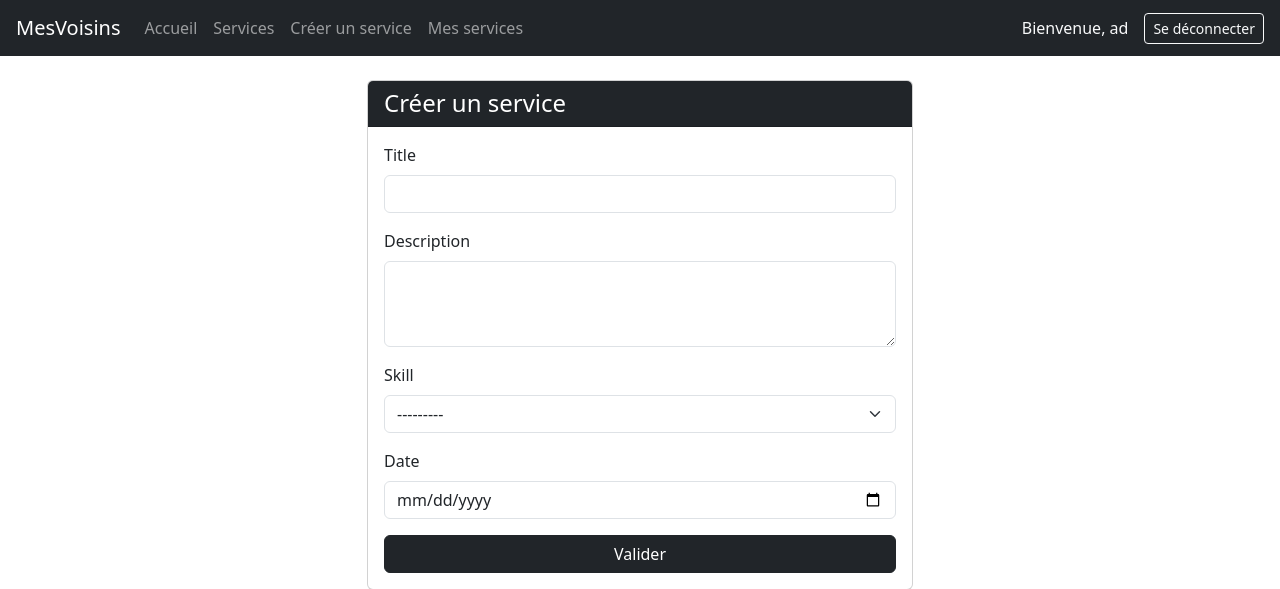
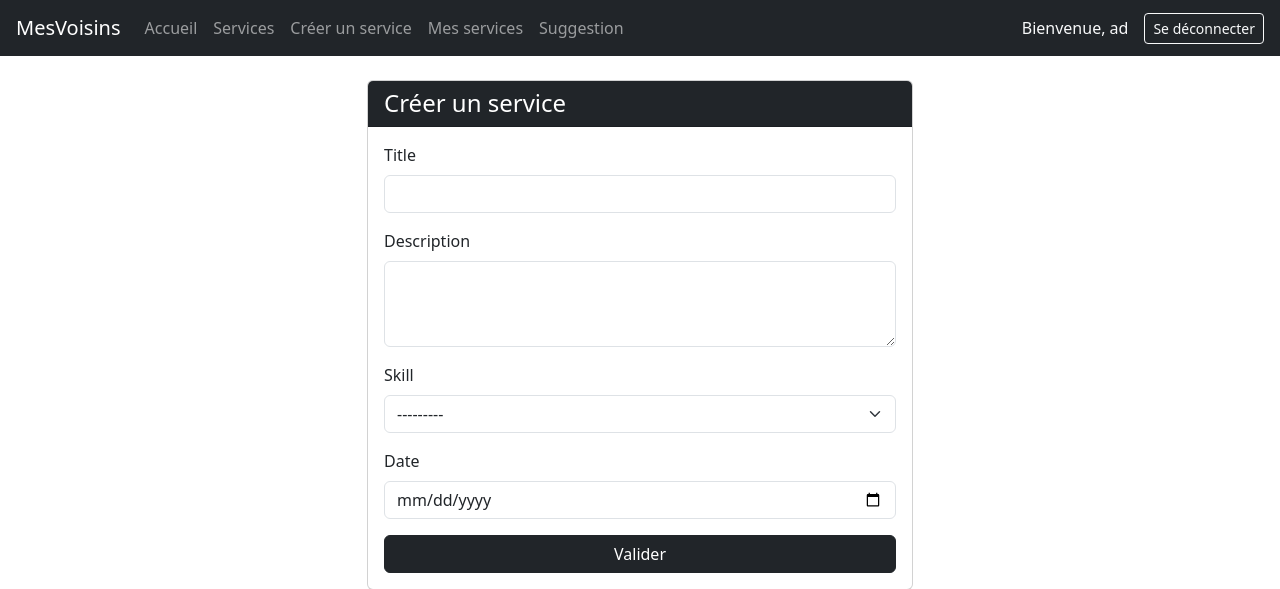
Before and after one commit to theosdu64/Examdjango, a Django app: page /app/create-service/ in a window 1280 px wide. Shown: the top 589 px of the page. Run offline with Django 5.2, Linux system fonts and the light colour scheme; a user stored in the database is signed in; data comes from the database, SQL or seed files in the repository; some libraries are stand-ins or nearby versions.

Commit message:
ajout de la page suggestion dans la navigation

```diff
--- a/mesvoisin/templates/base.html
+++ b/mesvoisin/templates/base.html
@@ -26,6 +26,9 @@
           <li class="nav-item">
             <a class="nav-link" href="{% url 'app:my_services' %}">Mes services</a>
           </li>
+          <li class="nav-item">
+            <a class="nav-link" href="{% url 'app:exchange' %}">Suggestion</a>
+          </li>
           {% endif %}
         </ul>
         <ul class="navbar-nav ms-auto align-items-center">
```
